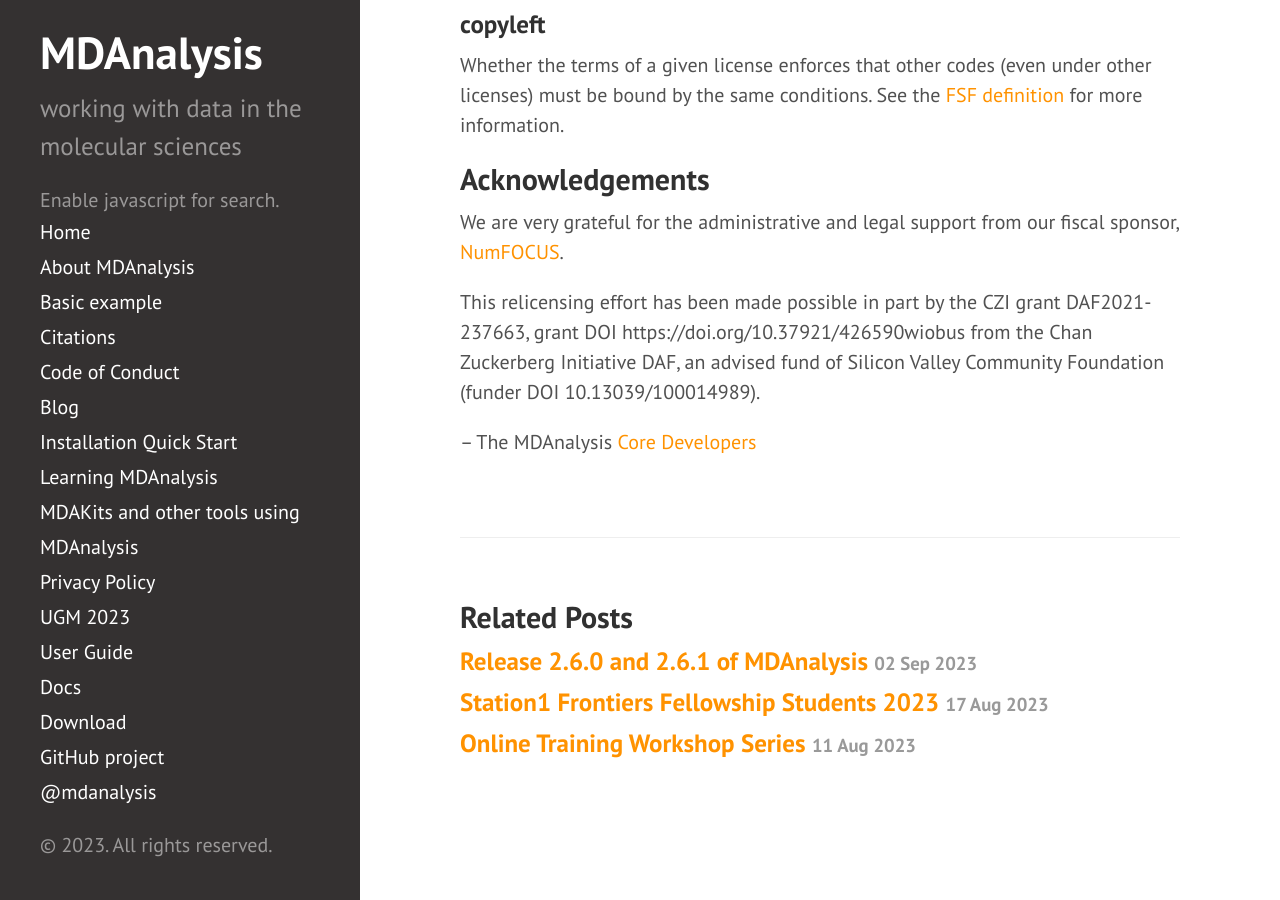
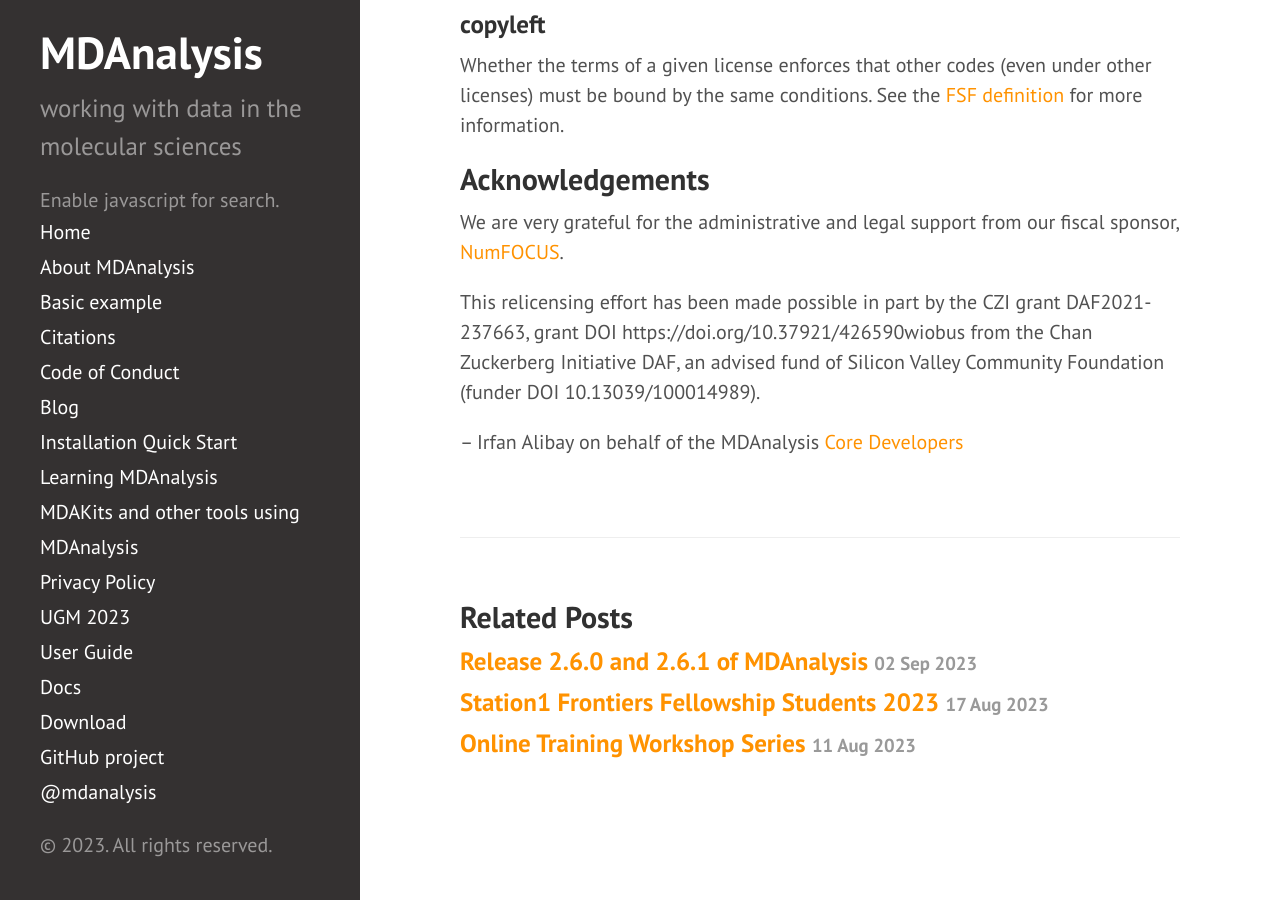
Before and after one commit to MDAnalysis/MDAnalysis.github.io, a Jekyll site: the page built from _posts/2023-09-22-licensing-update.md, in a window 1280 px wide and 900 px high, scrolled down 10238 px. Built offline with Jekyll 4.4.1, drawn with Linux system fonts in a browser that asks for light colours; comment, search, counter and statistics services are not loaded.

Commit message:
Update 2023-09-22-licensing-update.md

```diff
--- a/_posts/2023-09-22-licensing-update.md
+++ b/_posts/2023-09-22-licensing-update.md
@@ -298,7 +298,7 @@ This relicensing effort has been made possible in part by the CZI grant DAF2021-
 grant DOI https://doi.org/10.37921/426590wiobus from the Chan Zuckerberg Initiative DAF,
 an advised fund of Silicon Valley Community Foundation (funder DOI 10.13039/100014989).
 
-– The MDAnalysis [Core Developers][]
+– Irfan Alibay on behalf of the MDAnalysis [Core Developers][]
 
 [OSI]: https://opensource.org/osd
 [tldr legal]: https://tldrlegal.com/
```
